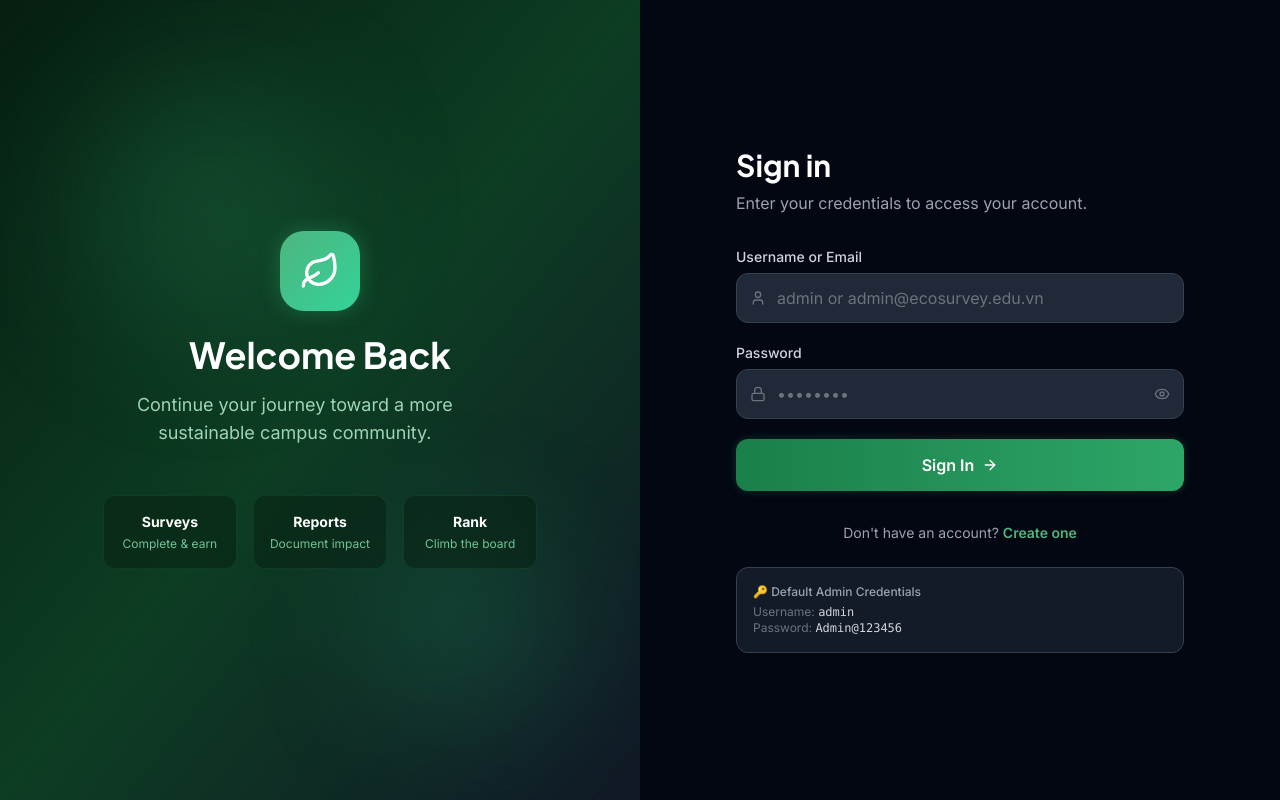
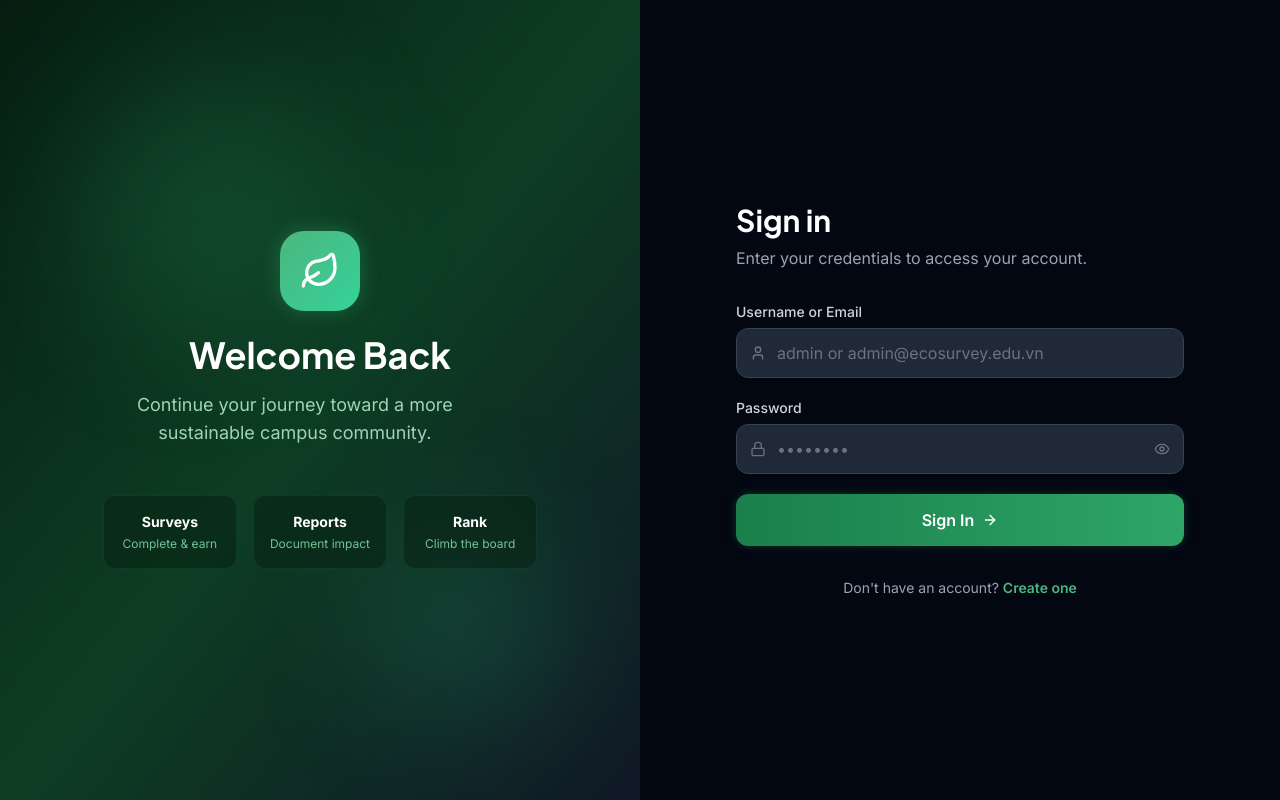
Before and after one commit to DucsPhaam/EcoSurvey, a React (Vite) app in the folder frontend/: page /login in a window 1280 px wide. Built offline with nearby package versions, Linux system fonts and the light colour scheme; no server answers.

Commit message:
Remove default admin credentials from LoginPage
Removed default admin credentials display from LoginPage.

```diff
--- a/frontend/src/pages/auth/LoginPage.jsx
+++ b/frontend/src/pages/auth/LoginPage.jsx
@@ -127,12 +127,6 @@ export default function LoginPage() {
             Don't have an account?{' '}
             <Link to="/register" className="text-brand-400 hover:text-brand-300 font-semibold transition-colors">Create one</Link>
           </p>
-
-          <div className="mt-6 p-4 bg-gray-800/60 border border-gray-700 rounded-xl">
-            <p className="text-xs text-gray-400 font-medium mb-1">🔑 Default Admin Credentials</p>
-            <p className="text-xs text-gray-500">Username: <span className="text-gray-300 font-mono">admin</span></p>
-            <p className="text-xs text-gray-500">Password: <span className="text-gray-300 font-mono">Admin@123456</span></p>
-          </div>
         </div>
       </div>
     </div>
```
